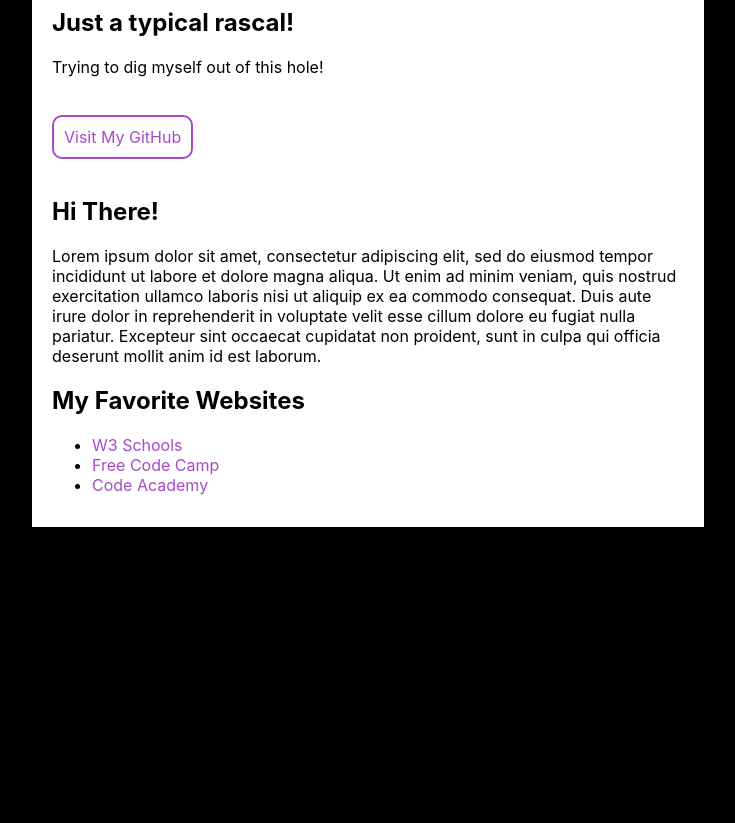
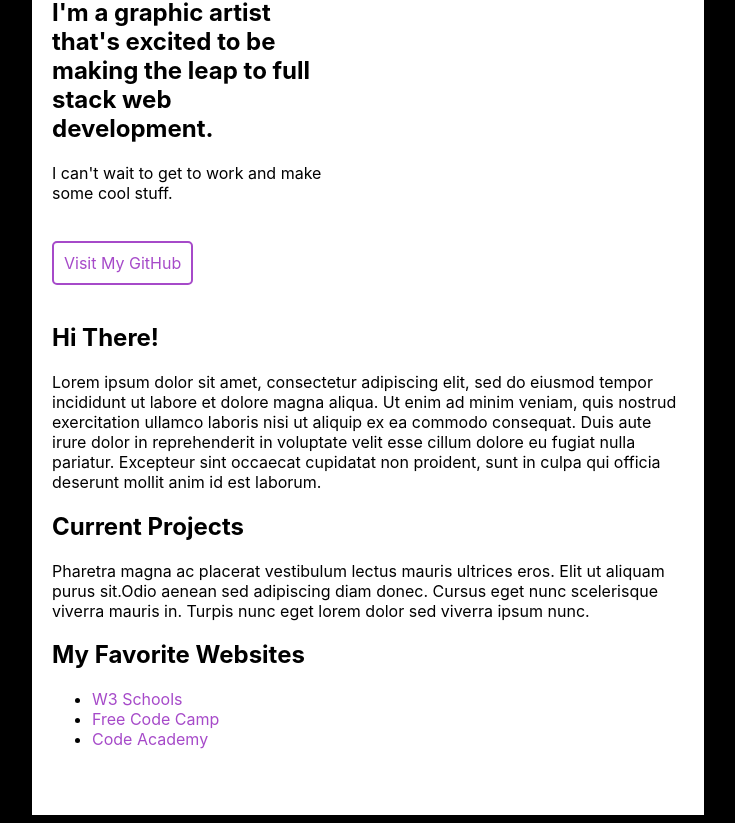
Before and after one commit to ssimmons05/about-me, a plain HTML site: page index.html in a window 1280 px wide. Shown: the part 124-947 px from the top of the page, without its empty margins (272-1007 px from the left). Before the commit the page ends 800 px from the top, so only its background shows below. Drawn offline with Linux system fonts and the light colour scheme.

Commit message:
Made a number of changes

```diff
--- a/index.html
+++ b/index.html
@@ -10,8 +10,8 @@
     <div id="container">
         <div id="left-col" class="clearfix">
             <h1>ABOUT ME</h1>
-            <h2>Just a typical rascal!</h2>
-            <p>Trying to dig myself out of this hole!</p>
+            <h2>I'm a graphic artist that's excited to be making the leap to full stack web development.</h2>
+            <p>I can't wait to get to work and make some cool stuff.</p>
             <div id="github-link"><a href="https://github.com/ssimmons05">Visit My GitHub</a>
             </div>
         </div>
@@ -20,7 +20,9 @@
         </div>
         <div id="More-text" class="clearfix">
             <h2>Hi There!</h2>
-            <p>Lorem ipsum dolor sit amet, consectetur adipiscing elit, sed do eiusmod tempor incididunt ut labore et dolore magna aliqua. Ut enim ad minim veniam, quis nostrud exercitation ullamco laboris nisi ut aliquip ex ea commodo consequat. Duis aute irure dolor in reprehenderit in voluptate velit esse cillum dolore eu fugiat nulla pariatur. Excepteur sint occaecat cupidatat non proident, sunt in culpa qui officia deserunt mollit anim id est laborum.</p>
+                <p>Lorem ipsum dolor sit amet, consectetur adipiscing elit, sed do eiusmod tempor incididunt ut labore et dolore magna aliqua. Ut enim ad minim veniam, quis nostrud exercitation ullamco laboris nisi ut aliquip ex ea commodo consequat. Duis aute irure dolor in reprehenderit in voluptate velit esse cillum dolore eu fugiat nulla pariatur. Excepteur sint occaecat cupidatat non proident, sunt in culpa qui officia deserunt mollit anim id est laborum.</p>
+            <h2>Current Projects</h2>
+                <p>Pharetra magna ac placerat vestibulum lectus mauris ultrices eros. Elit ut aliquam purus sit.Odio aenean sed adipiscing diam donec. Cursus eget nunc scelerisque viverra mauris in. Turpis nunc eget lorem dolor sed viverra ipsum nunc.</p>
             <h2>My Favorite Websites</h2>
             <ul class="pink">
                 <li><a href="https://www.w3schools.com/" target="_blank">W3 Schools</a></li>
--- a/style.css
+++ b/style.css
@@ -1,27 +1,32 @@
 body {
     background-color: black;
 }
+
+/*************************************************************
+CSS Box Model Info -
+Content - where images and text appear.
+Padding - this creates the space directly around the content.
+Margin - this creates space outside of the border area.
+**************************************************************/
 
 #container {
     margin: auto;
     background-color: #fff;
     color: black;
     margin-top: 20px;
-    padding: 0 20px;
-    max-width: 50%;
+    padding: 20px;
+    width: 50%;
     font-family: -apple-system, BlinkMacSystemFont, 'Segoe UI', Roboto, Oxygen, Ubuntu, Cantarell, 'Open Sans', 'Helvetica Neue', sans-serif;
     height: auto;
 }
 
 #left-col {
-    margin-top: 30px;
     float: left;
     max-width: 45%;
     height: auto;
 }
 
 #right-col {
-    margin-top: 30px;
     float: right;
     height: auto;
     max-width: 45%;
@@ -44,7 +49,7 @@ body {
     border-style: solid;
     border-color: #A64AC9;
     border-width: 2px;
-    border-radius: 10px;
+    border-radius: 5px;
 }
 
 #right-col img {
@@ -62,7 +67,6 @@ li a {
 
 #More-text {
     clear: both;
-    height: 300px;
     text-align: left;
     padding-bottom: 30px;
 }
```
